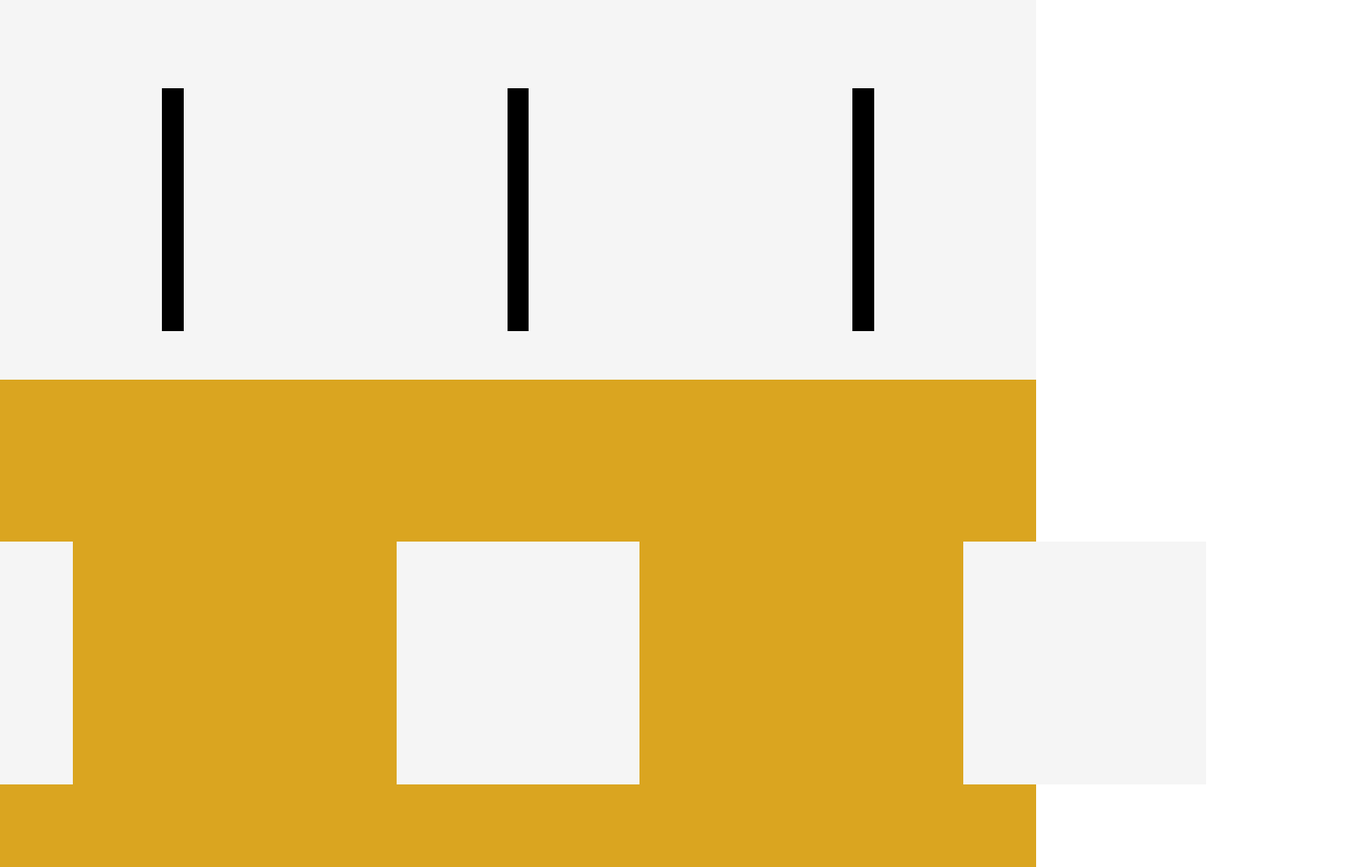
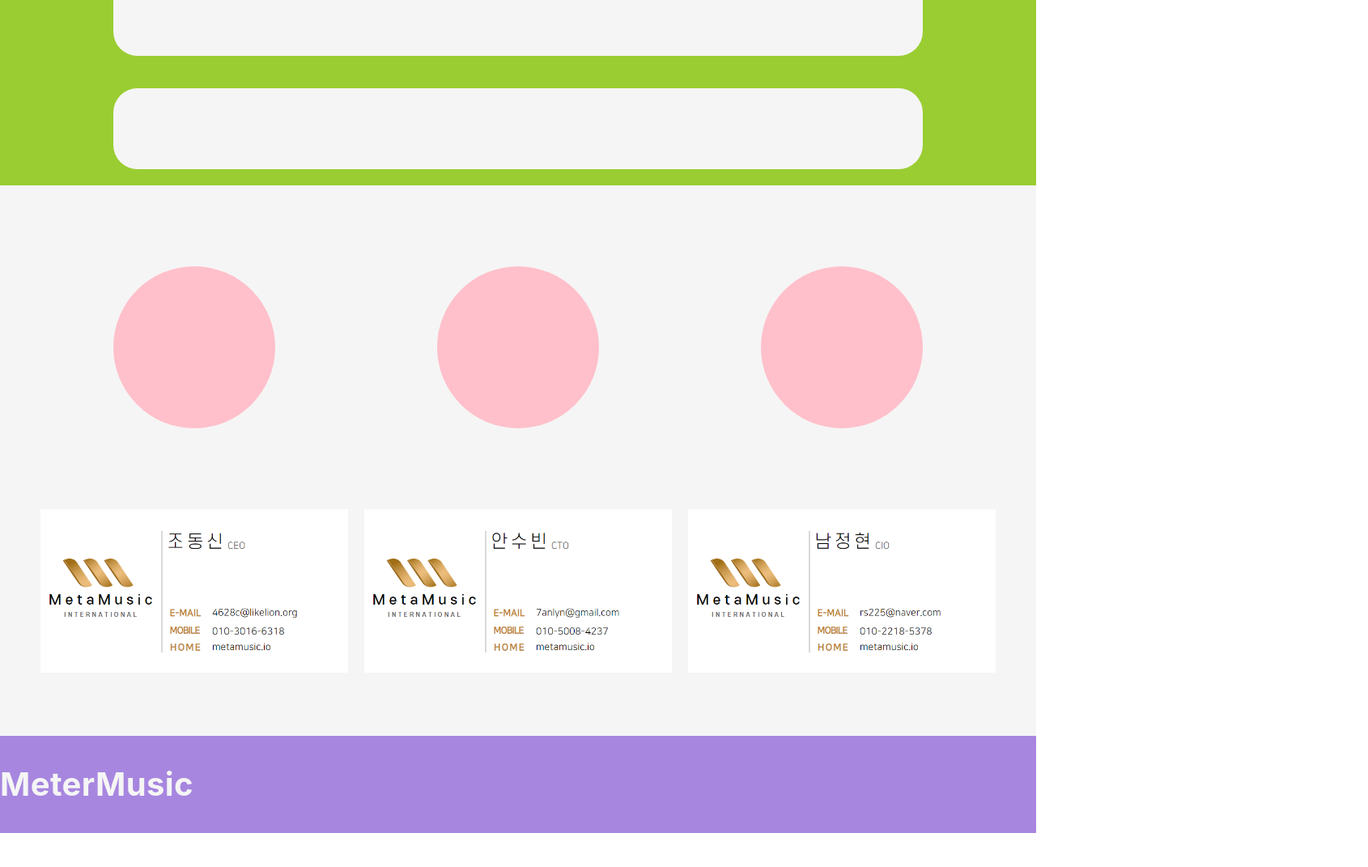
Before and after one commit to nity-su/nft-marketplace, a React (Create React App) app: page / in a window 1280 px wide. Shown: the part 2254-3325 px from the top of the page at 81% size, 1690 px wide, since content can reach past the window. After the commit the page ends 3283 px from the top, so only its background shows below. Built offline with nearby package versions, Linux system fonts and the light colour scheme.

Commit message:
큐앤에이 수정

```diff
--- a/src/App.js
+++ b/src/App.js
@@ -1,5 +1,4 @@
-import { Route } from "react-router-dom";
-import styled, { createGlobalStyle } from "styled-components";
+import { createGlobalStyle } from "styled-components";
 import Router from "./Router";
 
 const GlobalStyle = createGlobalStyle`
--- a/src/components/organisms/home/About.js
+++ b/src/components/organisms/home/About.js
@@ -6,41 +6,50 @@ import businessThree from "src/assets/images/C.png";
 const Container = styled.div`
   width: 100%;
   height: 85vh;
-  background-color: goldenrod;
+
+  background-color: whitesmoke;
 `;
 
 const MembersBox = styled.div`
   display: flex;
   justify-content: center;
   align-items: center;
+
 `;
 
 const Member = styled.div`
-  width: 300px;
-  height: 300px;
-  margin: 200px;
-  background-color: whitesmoke;
+  width: 200px;
+  height: 200px;
+  margin: 100px;
+  background-color: pink;
+  border-radius: 50%;
+
 `;
 
-const MemberWrapper = styled.div``;
+const MemberA = styled.div`
+  width: 380px;
+  height: 380px;
 
-const MemberA = styled.div`
-  width: 570px;
-  height: 350px;
-
+  background-size: contain; // 채우기
+  background-repeat: no-repeat; // 반복되는 사진 중지
   background-image: url(${businessOne});
 `;
 
 const MemberB = styled.div`
-  width: 570px;
-  height: 350px;
+  width: 380px;
+  height: 380px;
+
+  background-size: contain; // 채우기
+  background-repeat: no-repeat; // 반복되는 사진 중지
   background-image: url(${businessTwo});
 `;
 
 const MemberC = styled.div`
-  width: 570px;
-  height: 350px;
+  width: 380px;
+  height: 380px;
 
+  background-size: contain; // 채우기
+  background-repeat: no-repeat; // 반복되는 사진 중지
   background-image: url(${businessThree});
 `;
 
--- a/src/components/organisms/home/Footer.js
+++ b/src/components/organisms/home/Footer.js
@@ -6,6 +6,7 @@ const Container = styled.div`
   display:flex;
   align-items:center;
   background-color: #a786df;
+
 `;
 
 const Atext = styled.div`
@@ -14,7 +15,7 @@ const Atext = styled.div`
     font-family: "Inter";
     font-style: normal;
     font-weight: 700;
-    font-size: 80px;
+    font-size: 40px;
     line-height: 44px;
 
     text-align: start;
--- a/src/components/organisms/home/QandA.js
+++ b/src/components/organisms/home/Question.js
@@ -3,27 +3,30 @@ import styled from "styled-components";
 const Container = styled.div`
   width: 100%;
   height: 70vh;
-  background-color: whitesmoke;
+  background-color: yellowgreen;
 `;
 
 const MainBox = styled.div`
-  display: flex;
+  display: grid;
+  display: column;
   justify-content: center;
   align-items: center;
 `;
 
 const QaBox = styled.div`
-  width: 300px;
-  height: 300px;
-  margin: 200px;
-  background-color: black;
+  width: 1000px;
+  height: 100px;
+  margin: 20px;
+  background-color: whitesmoke;
+  border-radius: 30px;
 `;
 
-export default function Qanda() {
+export default function Question() {
   return (
     <>
       <Container>
         <MainBox>
+          <QaBox></QaBox>
           <QaBox></QaBox>
           <QaBox></QaBox>
           <QaBox></QaBox>
--- a/src/components/organisms/home/QuestionAnswer.js
+++ /dev/null
@@ -1,15 +0,0 @@
-import styled from "styled-components";
-
-const Container = styled.div`
-  width: 100%;
-  height: 30vh;
-  background-color: burlywood;
-`;
-
-export default function QuestionAnswer() {
-  return (
-    <>
-      <Container />
-    </>
-  );
-}
--- a/src/pages/Home.js
+++ b/src/pages/Home.js
@@ -1,12 +1,11 @@
 import CommingSoon from "@components/organisms/home/CommingSoon";
 import Footer from "@components/organisms/home/Footer";
 import Introduce from "@components/organisms/home/Introduce";
-import QuestionAnswer from "@components/organisms/home/QuestionAnswer";
 import TopAlbum from "@components/organisms/home/TopAlbum";
 import React from "react";
 import styled from "styled-components";
 import About from "@components/organisms/home/About";
-import Qanda from "@components/organisms/home/Qanda";
+import Question from "@components/organisms/home/Question";
 
 const Container = styled.div``;
 
@@ -16,8 +15,7 @@ export default function Home() {
       <Introduce />
       <CommingSoon />
       <TopAlbum />
-      <QuestionAnswer />
-      <Qanda />
+      <Question />
       <About />
       <Footer />
     </Container>
```
